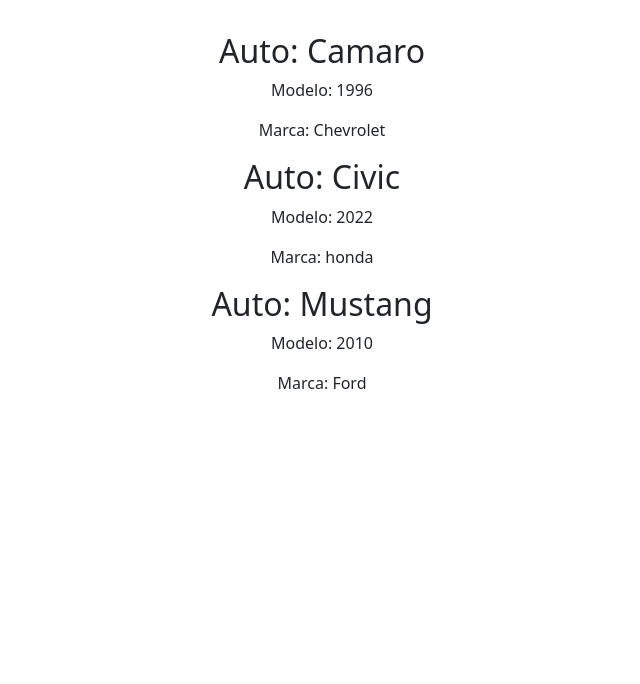
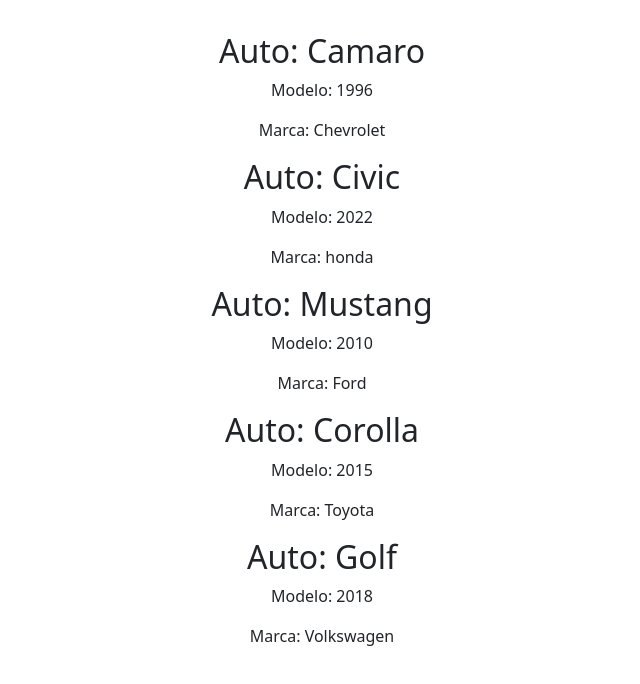
Before and after one commit to JoseGermanx/practica-react, a React (Vite) app in the folder proyecto-react-10/: page / in a window 1280 px wide. Shown: the top 684 px of the page, without its empty margins (318-958 px from the left). Built offline with nearby package versions, Linux system fonts and the light colour scheme.

Commit message:
Agrega lista de autos en App.jsx y elimina la condición mostrar en Car.jsx

```diff
--- a/proyecto-react-10/src/App.jsx
+++ b/proyecto-react-10/src/App.jsx
@@ -1,17 +1,33 @@
-
-import './App.css'
-import Car from './components/car/Car'
+import "./App.css";
+import Car from "./components/car/Car";
 
 function App() {
+  const listaDeAutos = [
+    { nombre: "Camaro", modelo: "1996", marca: "Chevrolet", id: 1 },
+    { nombre: "Civic", modelo: "2022", marca: "honda", id: 2 },
+    { nombre: "Mustang", modelo: "2010", marca: "Ford", id: 3 },
+    { nombre: "Corolla", modelo: "2015", marca: "Toyota", id: 4 },
+    { nombre: "Golf", modelo: "2018", marca: "Volkswagen", id: 5 },
+  ];
 
   return (
     <>
-    <Car nombre="Camaro" modelo="1996" marca="Chevrolet" mostrar={true}/>
-    <Car nombre="Civic" modelo="2022" marca="honda" mostrar={true}/>
-    <Car nombre="Mustang" modelo="2010" marca="Ford" mostrar={true}/>
-
+      {listaDeAutos.length > 0 ? (
+        listaDeAutos.map((auto, index) => {
+          return (
+            <Car
+              key={index}
+              nombre={auto.nombre}
+              modelo={auto.modelo}
+              marca={auto.marca}
+            />
+          );
+        })
+      ) : (
+        <h1>No hay autos para mostrar</h1>
+      )}
     </>
-  )
+  );
 }
 
-export default App
+export default App;
--- a/proyecto-react-10/src/components/car/Car.jsx
+++ b/proyecto-react-10/src/components/car/Car.jsx
@@ -1,16 +1,10 @@
 // eslint-disable-next-line react/prop-types
-const Car = ({ nombre, modelo, marca, mostrar }) => {
+const Car = ({ nombre, modelo, marca }) => {
   return (
     <div className="container">
-      {mostrar ? (
-        <>
-          <h2>Auto: {nombre}</h2>
-          <p>Modelo: {modelo}</p>
-          <p>Marca: {marca}</p>
-        </>
-      ) : (
-        <h1>No hay nada que mostrar</h1>
-      )}
+      <h2>Auto: {nombre}</h2>
+      <p>Modelo: {modelo}</p>
+      <p>Marca: {marca}</p>
     </div>
   );
 };
```
